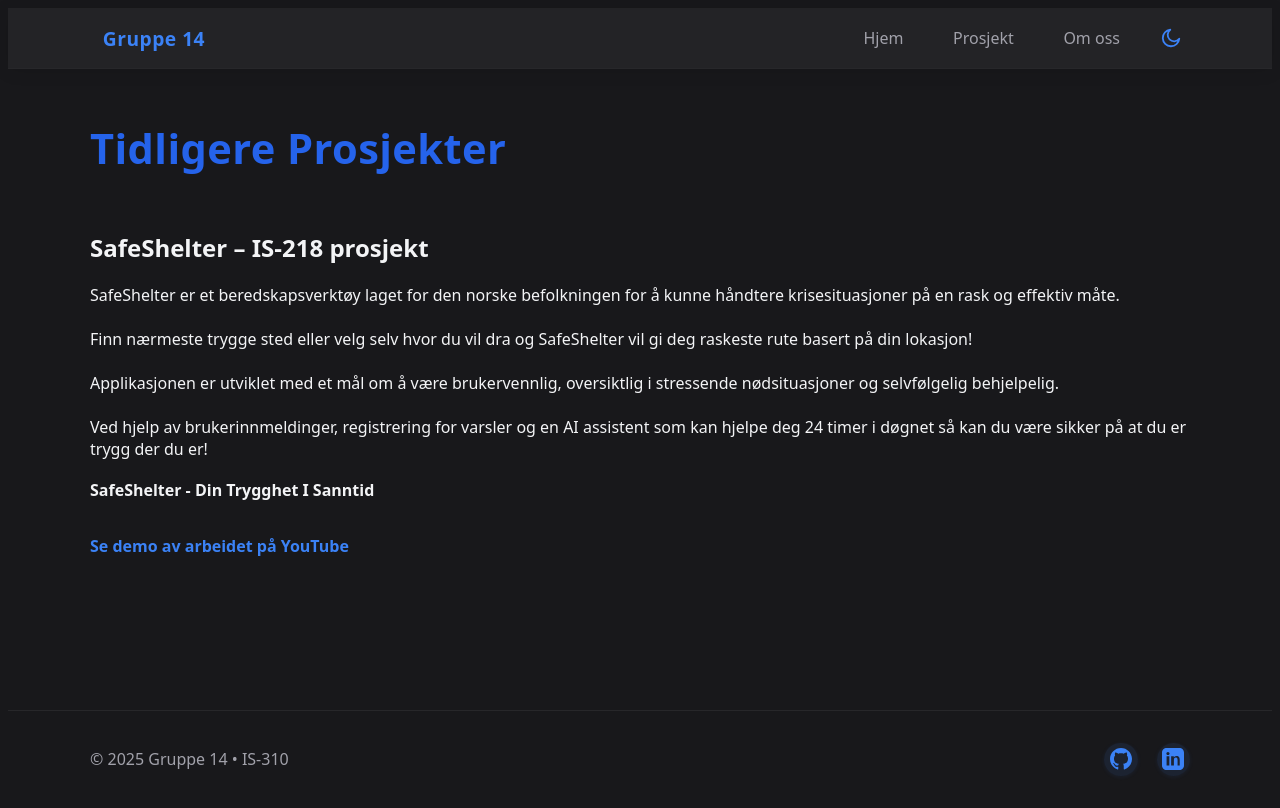
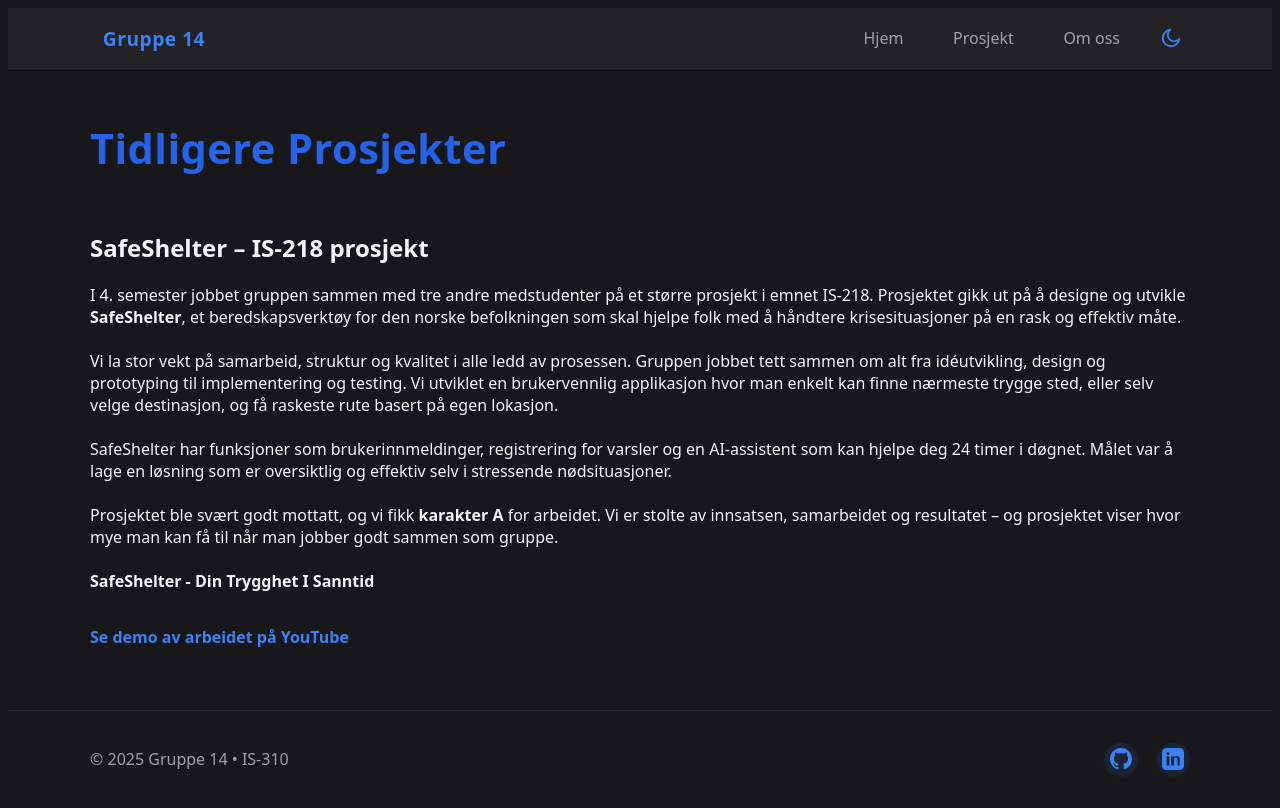
Before and after one commit to sigurdmaeland/gruppe14_IS310, a React (Vite) app: page /tidligere-prosjekter in a window 1280 px wide. Built offline with nearby package versions, Linux system fonts and the light colour scheme.

Commit message:
ddwhwdhi

```diff
--- a/src/pages/Tidligereprosjekter.jsx
+++ b/src/pages/Tidligereprosjekter.jsx
@@ -9,12 +9,12 @@ function TidligereProsjekter() {
         <section className="project-card">
           <h2>SafeShelter – IS-218 prosjekt</h2>
           <p>
-            SafeShelter er et beredskapsverktøy laget for den norske befolkningen for å kunne håndtere krisesituasjoner på en rask og effektiv måte.<br /><br />
-            Finn nærmeste trygge sted eller velg selv hvor du vil dra og SafeShelter vil gi deg raskeste rute basert på din lokasjon!<br /><br />
-            Applikasjonen er utviklet med et mål om å være brukervennlig, oversiktlig i stressende nødsituasjoner og selvfølgelig behjelpelig.<br /><br />
-            Ved hjelp av brukerinnmeldinger, registrering for varsler og en AI assistent som kan hjelpe deg 24 timer i døgnet så kan du være sikker på at du er trygg der du er!
+            I 4. semester jobbet gruppen sammen med tre andre medstudenter på et større prosjekt i emnet IS-218. Prosjektet gikk ut på å designe og utvikle <strong>SafeShelter</strong>, et beredskapsverktøy for den norske befolkningen som skal hjelpe folk med å håndtere krisesituasjoner på en rask og effektiv måte.<br /><br />
+            Vi la stor vekt på samarbeid, struktur og kvalitet i alle ledd av prosessen. Gruppen jobbet tett sammen om alt fra idéutvikling, design og prototyping til implementering og testing. Vi utviklet en brukervennlig applikasjon hvor man enkelt kan finne nærmeste trygge sted, eller selv velge destinasjon, og få raskeste rute basert på egen lokasjon.<br /><br />
+            SafeShelter har funksjoner som brukerinnmeldinger, registrering for varsler og en AI-assistent som kan hjelpe deg 24 timer i døgnet. Målet var å lage en løsning som er oversiktlig og effektiv selv i stressende nødsituasjoner.<br /><br />
+            Prosjektet ble svært godt mottatt, og vi fikk <strong>karakter A</strong> for arbeidet. Vi er stolte av innsatsen, samarbeidet og resultatet – og prosjektet viser hvor mye man kan få til når man jobber godt sammen som gruppe.<br /><br />
+            <span style={{fontWeight: 'bold'}}>SafeShelter - Din Trygghet I Sanntid</span>
           </p>
-          <p style={{fontWeight: 'bold', marginTop: '1.2rem'}}>SafeShelter - Din Trygghet I Sanntid</p>
           <a href="https://www.youtube.com/watch?v=j_XpqJ1WP8I" target="_blank" rel="noopener noreferrer" className="accent-link" style={{display: 'inline-block', marginTop: '1.1rem'}}>Se demo av arbeidet på YouTube</a>
         </section>
         {/* Neste prosjekt kommer senere */}
```
